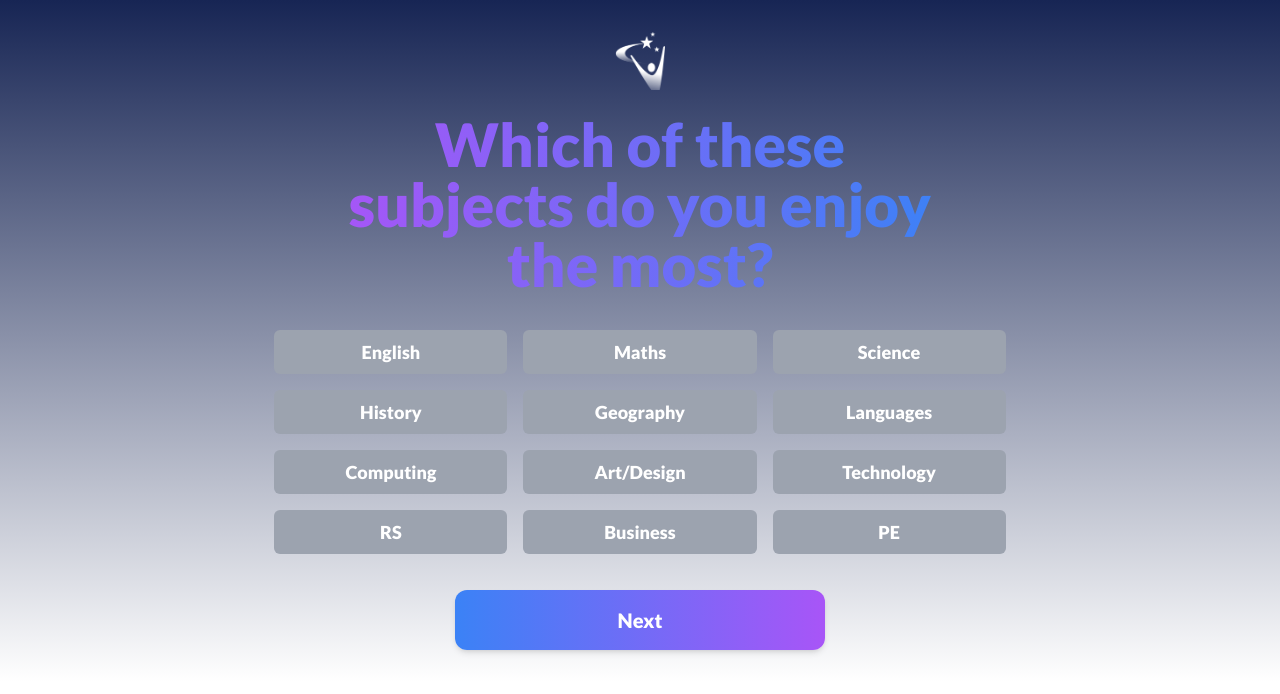
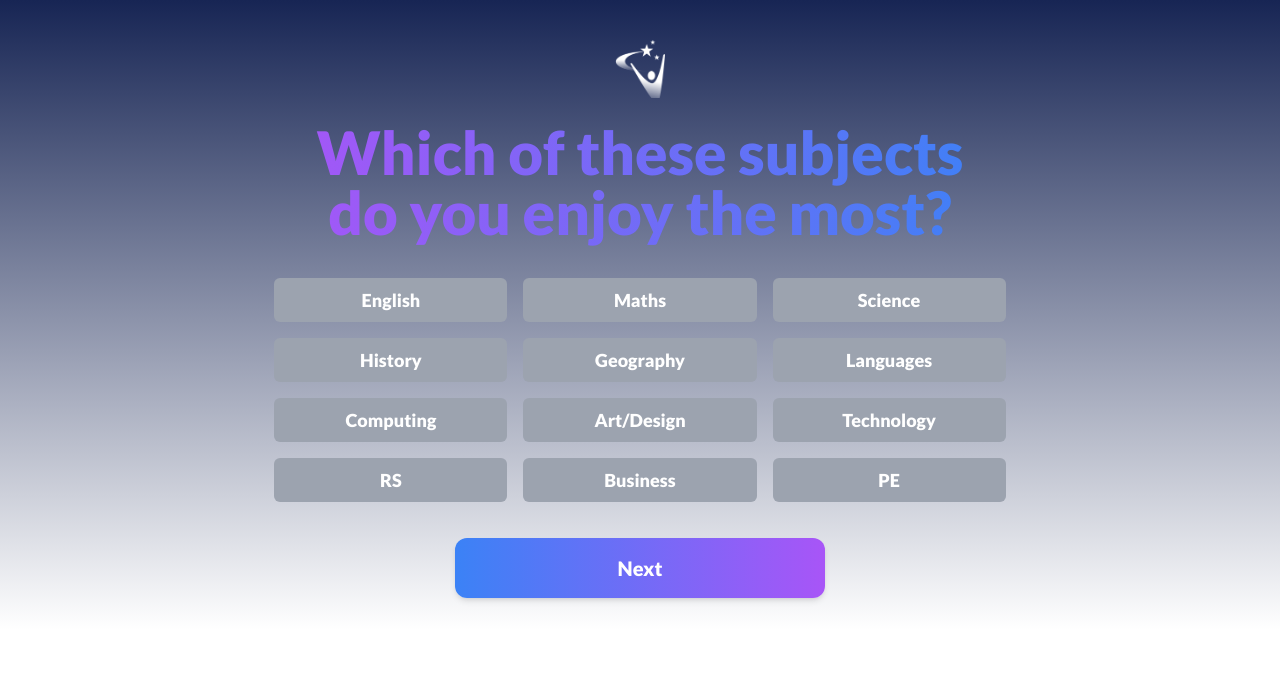
Before and after one commit to mel-muhina/smallpeice-frontend, a Next.js app: page /pages/subjectsPage in a window 1280 px wide. Shown: the top 694 px of the page. Built offline with nearby package versions, Linux system fonts and the light colour scheme; what tailwindcss-animation-delay would draw is missing.

Commit message:
Resolve questions

```diff
--- a/app/pages/subjectsPage/page.js
+++ b/app/pages/subjectsPage/page.js
@@ -29,7 +29,7 @@ export default function subjectsPage() {
       },
       {
         "id": 3,
-        "question": "What do you feel comfortable at?",
+        "question": "What do you feel comfortable at doing?",
 
       },
       {
@@ -130,7 +130,7 @@ const handleButton = () => {
 
 
   return (
-    <div className="flex flex-col items-center justify-items-center min-h-100vh p-6 pb-0 gap-0 overflow-auto hide-scrollbar font-[family-name:var(--font-geist-sans)] bg-gradient-to-b from-blue-950 to-blue-1000">
+    <div className="flex flex-col items-center justify-items-center min-h-100vh py-8 p-6 pb-0 overflow-auto hide-scrollbar font-[family-name:var(--font-geist-sans)] bg-gradient-to-b from-blue-950 to-blue-1000">
 
     <div className='px-0 py-2 aspect-w-16 aspect-h-9'>
      <Image src="/smallpeice-logo_small.png" alt="smallpeice logo" width={50} height={50} className="pd-2"/>
@@ -139,7 +139,7 @@ const handleButton = () => {
 
    <form onSubmit={handleSubmit}>
      <div key={question} className='w-full items-center justify-items-center text-center'>
-        <h1 className="sm:w-[80%] md:w-[50%] lg:w-[50%] xl:w-[50%] text-4xl xl:text-6xl lg:text-5xl md:text-center  font-bold text-transparent animate-fade-in-text bg-clip-text bg-gradient-to-l from-blue-500 to-purple-500 px-4 py-4 ">{question[currentIndex]?.question}</h1>
+        <h1 className="sm:w-[80%] md:w-[50%] lg:w-[50%] xl:w-[60%] text-4xl xl:text-6xl lg:text-5xl md:text-center  font-bold text-transparent animate-fade-in-text bg-clip-text bg-gradient-to-l from-blue-500 to-purple-500 px-4 py-4 ">{question[currentIndex]?.question}</h1>
 
         <div className='m-4 flex-wrap flex w-[100%] md:w-[60%] justify-around md:gap-2'>
         {question[currentIndex]?.option && question[currentIndex].option.length > 0 ? (
@@ -158,7 +158,7 @@ const handleButton = () => {
               </button>
             ))
         ) : (
-            <input className="col-span-3 border border-gray-300 rounded-md sm:w-[70%] md:w-[50%] lg:w-[40%] xl:w-[100%] w-[100%] px-8 py-4 md:px-12 focus:outline-none" placeholder='Answer' name={`answer_${question[currentIndex]?.id}`}  value={currentInput} type="text" onChange={handleInput} required />
+            <input className="border border-gray-300 rounded-md text-black sm:w-[70%] md:w-[50%] lg:w-[40%] xl:w-[80%] w-[80%] px-8 py-4 md:px-12 focus:outline-none" placeholder='Answer' name={`answer_${question[currentIndex]?.id}`}  value={currentInput} type="text" onChange={handleInput} required />
 
         )}
         </div>
```
